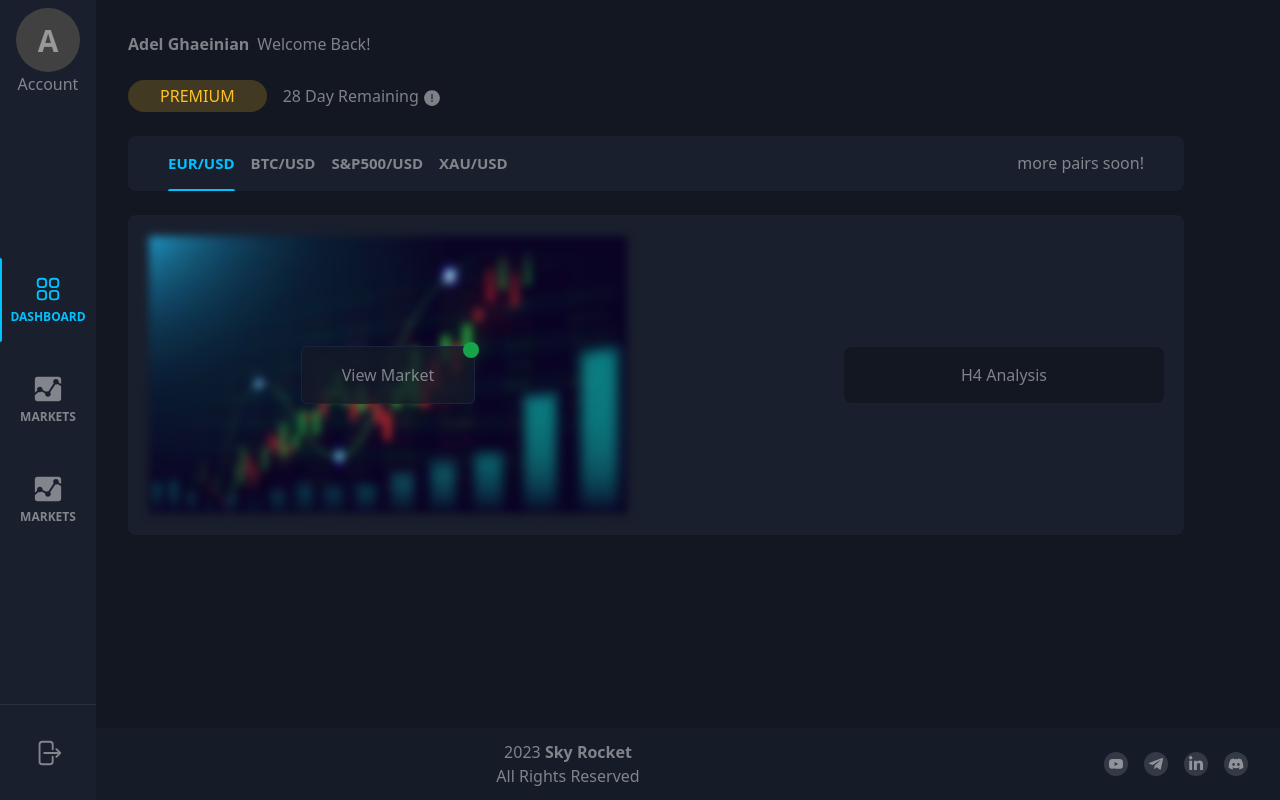
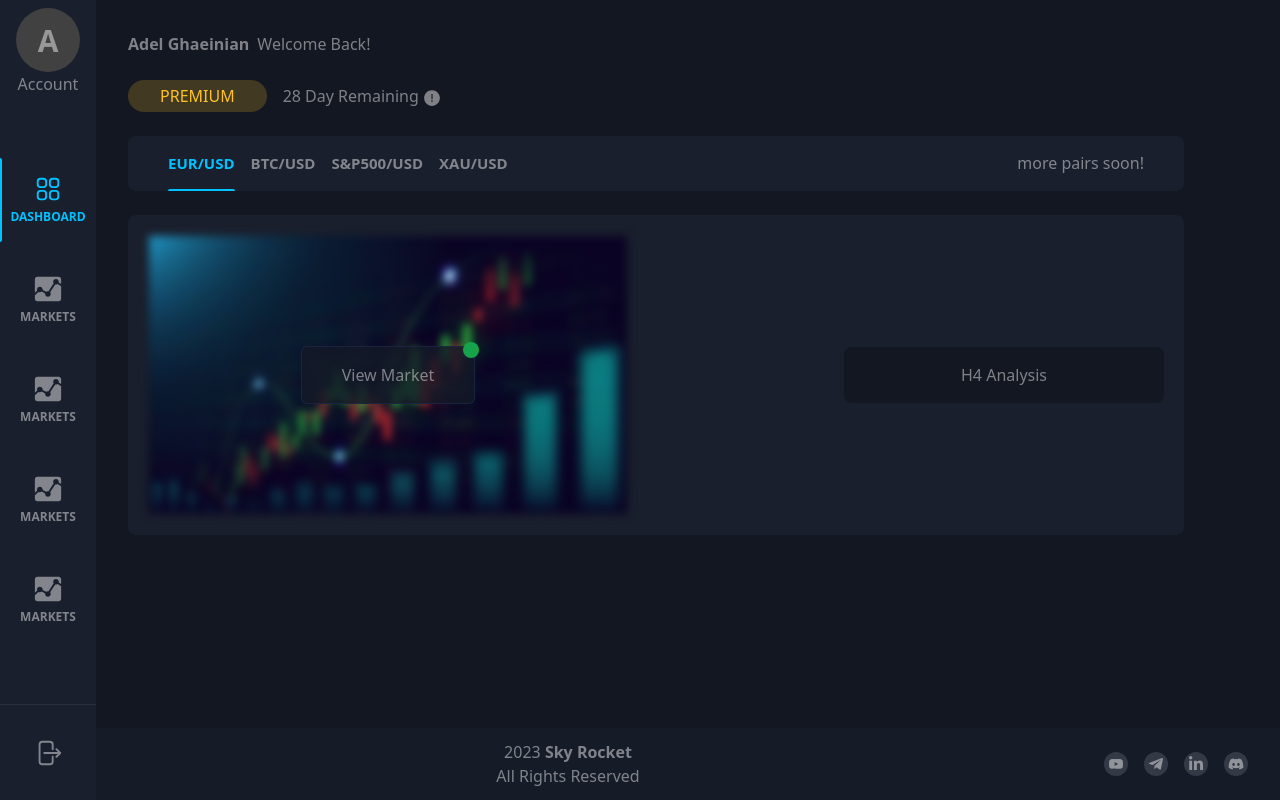
Before and after one commit to Hossein-Haghshenas/react-dashboard, a React (Create React App) app: page / in a window 1280 px wide. Built offline with nearby package versions, Linux system fonts and the light colour scheme.

Commit message:
Update menu

```diff
--- a/src/components/Menu.js
+++ b/src/components/Menu.js
@@ -18,6 +18,8 @@ const Menu = () => {
           />
           <MenuItem text="Markets" icon={<IoMdAnalytics />} />
           <MenuItem text="Markets" icon={<IoMdAnalytics />} />
+          <MenuItem text="Markets" icon={<IoMdAnalytics />} />
+          <MenuItem text="Markets" icon={<IoMdAnalytics />} />
         </section>
         <section className="w-full h-[6rem] flex justify-center items-center border-t border-[#2A2F3C]">
           <span className="text-[30px] cursor-pointer">
```
